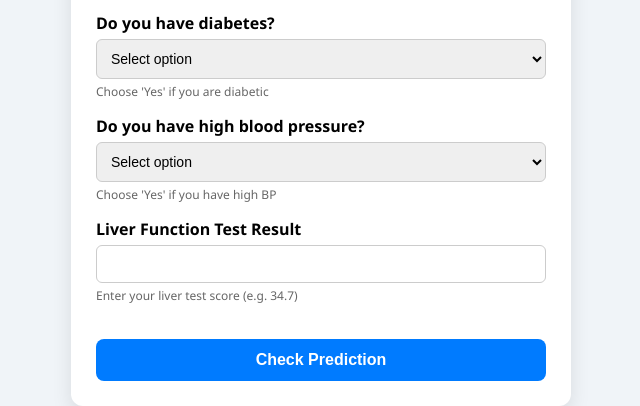
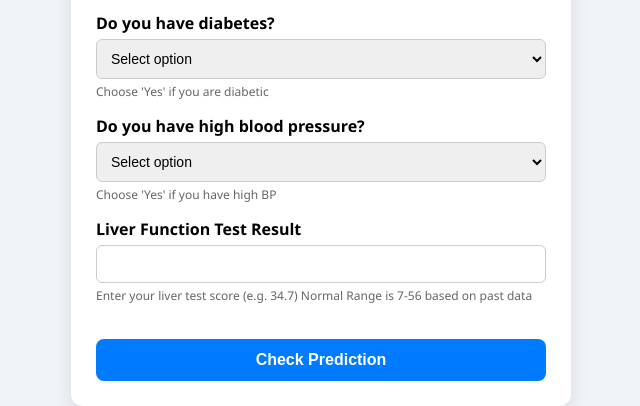
Before and after one commit to venkatungarala/Liver-Cirrhosis-Prediction, a Flask app: page / in a window 1280 px wide. Shown: the part 801-1207 px from the top of the page, without its empty margins (319-959 px from the left). Run offline with Flask 2, Linux system fonts and the light colour scheme; parts of the project's set-up code (start-up, migrations or seed data) failed here and were passed over.

Commit message:
Update index.html

```diff
--- a/templates/index.html
+++ b/templates/index.html
@@ -170,7 +170,7 @@
       <div class="form-group">
         <label for="LiverFunctionTest">Liver Function Test Result</label>
         <input type="number" name="LiverFunctionTest" step="0.1" required>
-        <div class="hint">Enter your liver test score (e.g. 34.7)</div>
+        <div class="hint">Enter your liver test score (e.g. 34.7) Normal Range is 7-56 based on past data</div>
       </div>
 
       <button type="submit">Check Prediction</button>
```
